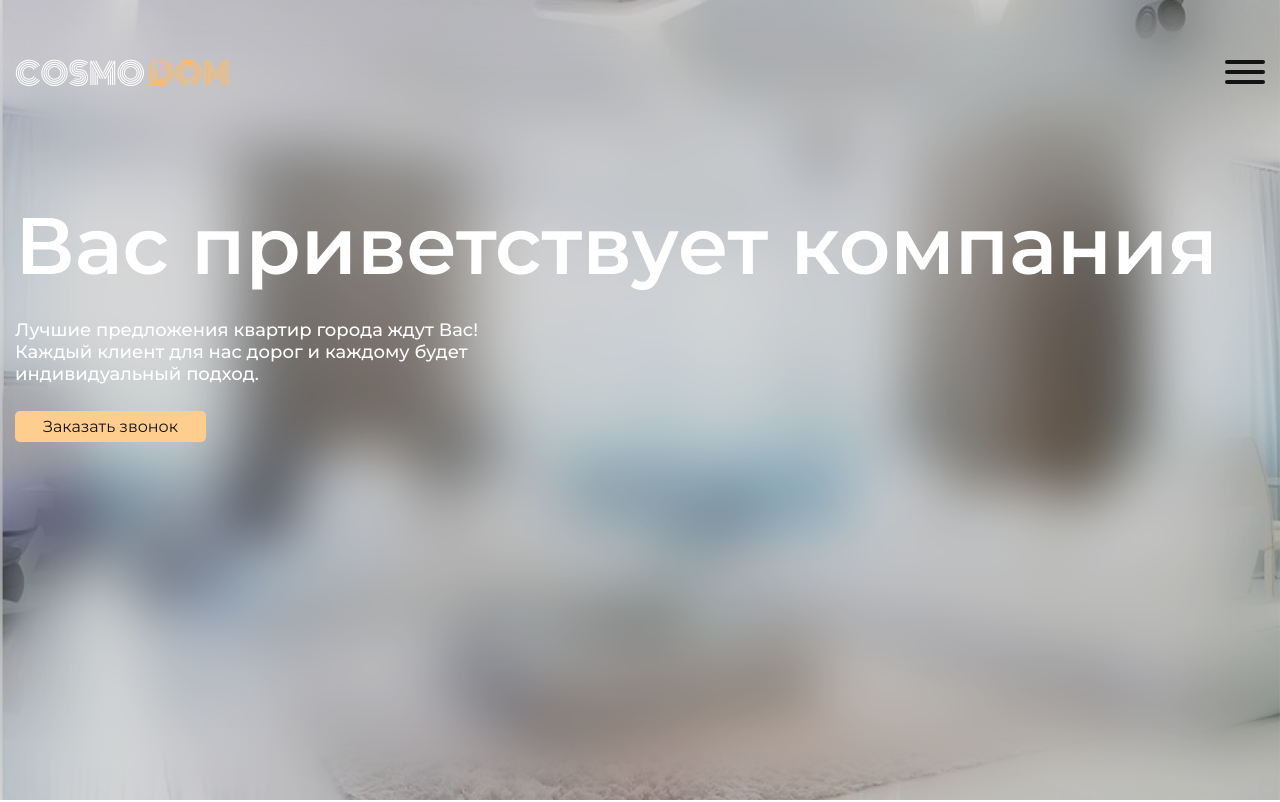
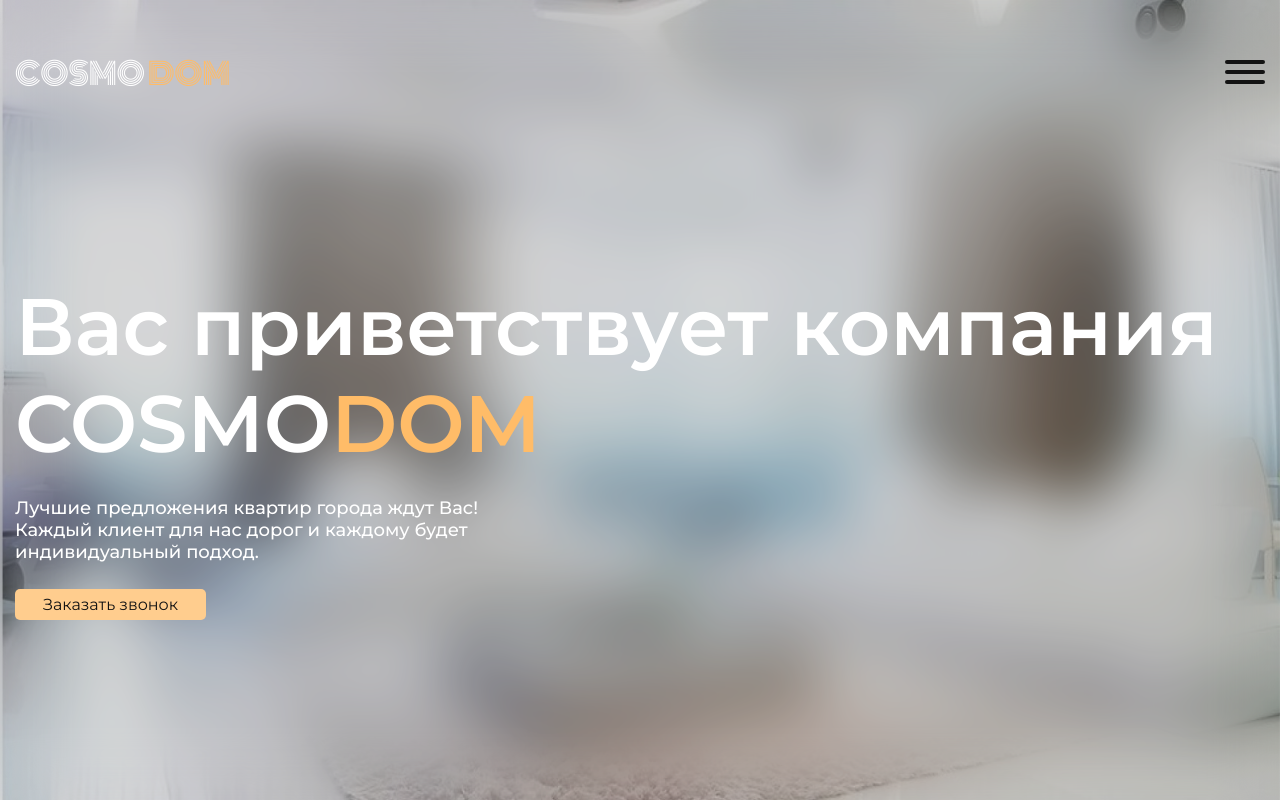
Before and after one commit to aytmamatov/cosmodom, a website: page index.html in a window 1280 px wide. Shown: the top 802 px of the page. Drawn offline with nearby package versions, Linux system fonts and the light colour scheme.

Commit message:
centered the contents of the header, added a logo

```diff
--- a/index.html
+++ b/index.html
@@ -15,7 +15,7 @@
     <div class="wrapper">
       <header class="header header__custom">
         <div class="container header__container">
-          <div class="header__wrap">
+          <div class="header__wrap header--wrap">
             <div class="header__top">
               <p class="logo logo--position">
                 cosmo <span class="logo--yellow">dom</span>
@@ -39,7 +39,14 @@
               </div>
             </div>
             <div class="header__middle">
-              <h1 class="header__heading">Вас приветствует компания</h1>
+              <h1 class="header__heading">
+                Вас приветствует компания
+                <span class="header__heading--logo"
+                  >Cosmo<span class="header__heading--logo-color"
+                    >Dom</span
+                  ></span
+                >
+              </h1>
               <p class="header__desc">
                 Лучшие предложения квартир города ждут Вас! Каждый клиент для
                 нас дорог и каждому будет индивидуальный подход.
@@ -258,7 +265,9 @@
           <p class="footer__author">
             &copy; 2021 СOSMO DOM. Бишкек. Все права защищены
           </p>
-          <p class="logo footer__logo">cosmo <span class="logo--yellow">dom</span></p>
+          <p class="logo footer__logo">
+            cosmo <span class="logo--yellow">dom</span>
+          </p>
         </div>
       </footer>
     </div>
--- a/sass/common/_header.sass
+++ b/sass/common/_header.sass
@@ -27,7 +27,15 @@ $hamburger-layer-color: var(--color-text)
     min-height: 100vh
     &.is-active
       z-index: auto
+  &--wrap
+    min-height: 100vh
+    display: flex
+    justify-content: space-between
+    flex-direction: column
+    align-items: start
+
   &__top
+    width: 100%
     padding-top: 50px
     @include media_min_height($height, $width-hamburger)
       padding-top: 130px
@@ -91,13 +99,13 @@ $hamburger-layer-color: var(--color-text)
     @include media($width-hamburger)
       padding-right: 15px
   &__middle
-    margin-top: 100px
+    flex: 1
+    display: flex
+    justify-content: center
+    flex-direction: column
+    align-items: start
     color: var(--color-white)
-    @include media_min_height($height, $width-hamburger)
-      margin-top: 200px
 
-    @include media($width-hamburger)
-      margin-top: 100px
   &__heading
     font-size: 70px
     font-weight: 600
@@ -113,6 +121,7 @@ $hamburger-layer-color: var(--color-text)
     @include media($width-mobile)
       font-size: var(--font-size-md)
     &--logo
+      display: block
       text-transform: uppercase
       &-color
         color: var(--color-yellow)
```
Also changed, not shown: css/style.css, 1 other file.
